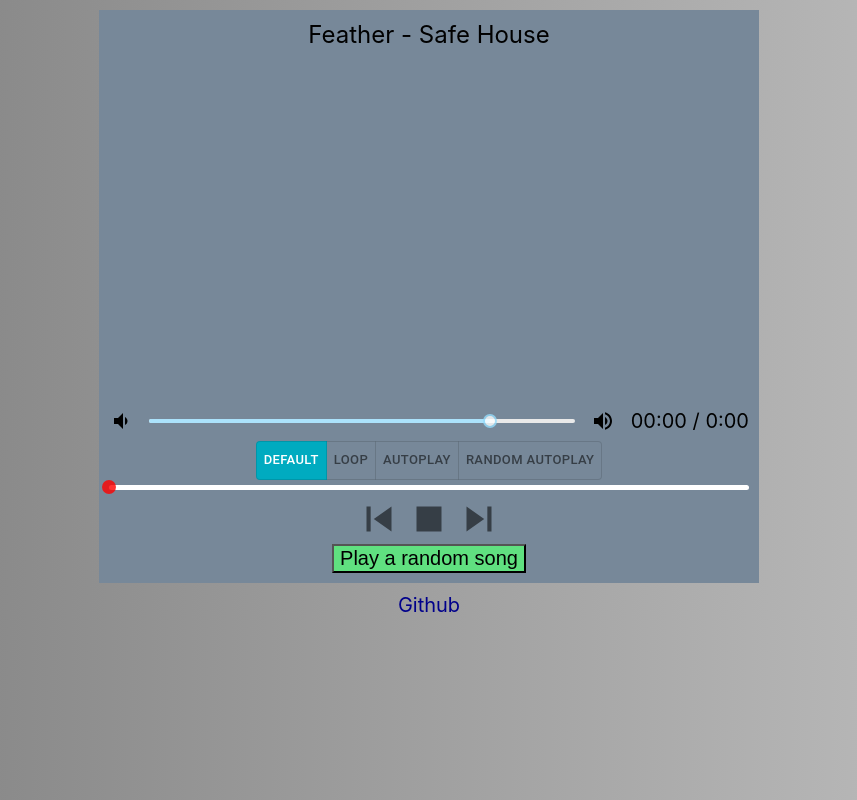
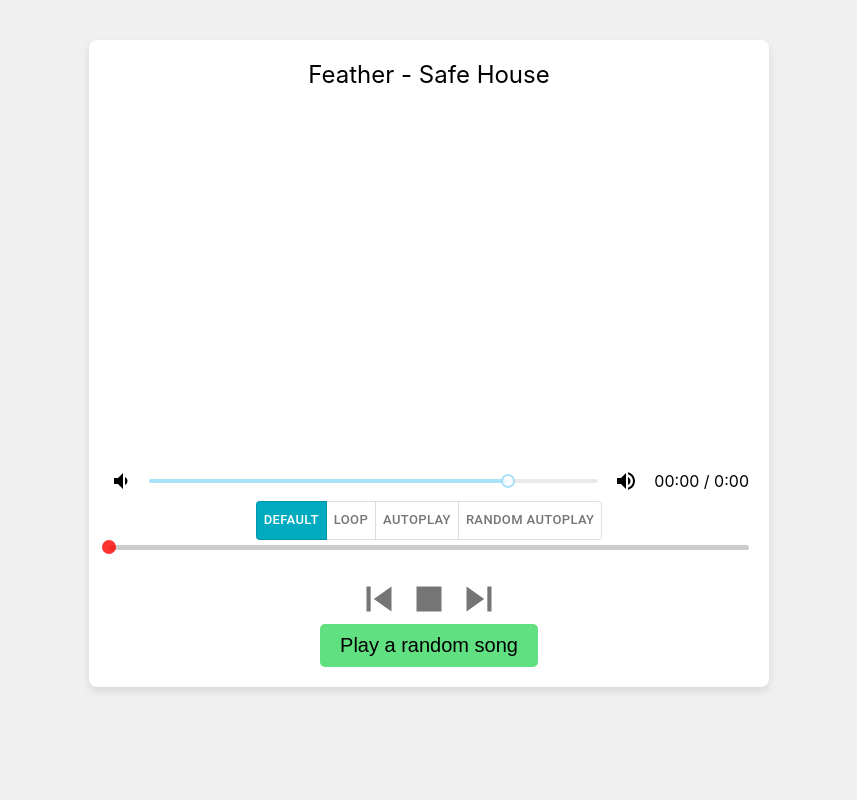
Before and after one commit to Danh-Lan/music-player, a React (Create React App) app: page / in a window 1280 px wide. Shown: the whole page, without its empty margins (211-1068 px from the left). Built offline with nearby package versions, Linux system fonts and the light colour scheme; the HTML template or start-up script is replaced by a standard one.

Commit message:
change the css

```diff
--- a/src/App.js
+++ b/src/App.js
@@ -59,51 +59,56 @@ function App() {
 	}
 
   return (
-		<div className="main" >
-			<div className = "video-container">
+    <div className="main">
+      <div className="video-container">
         <div className="player-wrapper">
           <div style={{ fontSize: 24 }}>
             {currentSong.artist} - {currentSong.title}
           </div>
-
-					<ReactPlayer className = "player"
-						ref = {playerRef}
-						key = {currentSong.url} /* force reload to deal with bad duration time issue */
-						url = {currentSong.url}
-						volume = {volume}
-						playing = {isPlaying}
-						loop = {loop}
-						controls = {false}
-						onPlay = {handlePlay}
-						onPause = {handlePause}
-						onEnded = {handleEnded}
-						onProgress = {handleProgress}
-						onDuration = {handleDuration}
+          <ReactPlayer
+            className="player"
+            ref={playerRef}
+            key={currentSong.url}
+            url={currentSong.url}
+            volume={volume}
+            playing={isPlaying}
+            loop={loop}
+            controls={false}
+            onPlay={handlePlay}
+            onPause={handlePause}
+            onEnded={handleEnded}
+            onProgress={handleProgress}
+            onDuration={handleDuration}
           />
-
-					<div className = "control-bar">
-						<Control audio = {playerRef}
-							playlist = {playlist} setCurrentSong = {setCurrentSong}
-							playOption = {playOption} setPlayOption = {setPlayOption}
-							currentSongIndex = {currentSongIndex} setCurrentSongIndex = {setCurrentSongIndex}
-							isPlaying = {isPlaying} setIsPlaying = {setIsPlaying}
-							duration = {duration}
-							songProgress = {songProgress} setSongProgress = {setSongProgress}
-							volume = {volume} setVolume = {setVolume}
-							loop = {loop} setLoop = {setLoop}
+          <div className="control-bar">
+            <Control
+              audio={playerRef}
+              playlist={playlist}
+              setCurrentSong={setCurrentSong}
+              playOption={playOption}
+              setPlayOption={setPlayOption}
+              currentSongIndex={currentSongIndex}
+              setCurrentSongIndex={setCurrentSongIndex}
+              isPlaying={isPlaying}
+              setIsPlaying={setIsPlaying}
+              duration={duration}
+              songProgress={songProgress}
+              setSongProgress={setSongProgress}
+              volume={volume}
+              setVolume={setVolume}
+              loop={loop}
+              setLoop={setLoop}
             />
             <div></div>
-						<RandomButton playlist = {playlist} setCurrentSong = {setCurrentSong}
-							setIsPlaying = {setIsPlaying}
-							setCurrentSongIndex = {setCurrentSongIndex}
-							setSongProgress = {setSongProgress}
+            <RandomButton
+              playlist={playlist}
+              setCurrentSong={setCurrentSong}
+              setIsPlaying={setIsPlaying}
+              setCurrentSongIndex={setCurrentSongIndex}
+              setSongProgress={setSongProgress}
             />
           </div>
         </div>
-
-				<a href={"https://github.com/Danh-Lan/music-player"} target="_blank" rel="noreferrer" className="footer">
-					Github
-				</a>
       </div>
     </div>
   );
--- a/src/component/Control.js
+++ b/src/component/Control.js
@@ -1,3 +1,4 @@
+import React from 'react';
 import IconButton from "@mui/material/IconButton";
 import PlayArrowIcon from '@mui/icons-material/PlayArrow';
 import StopIcon from '@mui/icons-material/Stop';
@@ -6,7 +7,6 @@ import SkipNextIcon from '@mui/icons-material/SkipNext';
 import VolumeDown from '@mui/icons-material/VolumeDown';
 import VolumeUp from '@mui/icons-material/VolumeUp';
 import Stack from '@mui/material/Stack';
-
 import MuiToggleButton from '@mui/material/ToggleButton';
 import ToggleButtonGroup from '@mui/material/ToggleButtonGroup';
 import { styled, createTheme, ThemeProvider } from '@mui/material/styles';
@@ -14,9 +14,7 @@ import { styled, createTheme, ThemeProvider } from '@mui/material/styles';
 import Slider from "rc-slider";
 import 'rc-slider/assets/index.css';
 
-import '../style/Control.css';
-
-function Control({audio, playlist, playOption, setPlayOption, duration, isPlaying, setIsPlaying, setCurrentSong, currentSongIndex, setCurrentSongIndex, songProgress, setSongProgress, volume, setVolume, loop, setLoop}) {
+const Control = ({ audio, playlist, playOption, setPlayOption, duration, isPlaying, setIsPlaying, setCurrentSong, currentSongIndex, setCurrentSongIndex, songProgress, setSongProgress, volume, setVolume, loop, setLoop }) => {
   const ToggleButton = styled(MuiToggleButton)(({ selectedcolor }) => ({
     '&.Mui-selected, &.Mui-selected:hover': {
       color: 'white',
@@ -41,8 +39,7 @@ function Control({audio, playlist, playOption, setPlayOption, duration, isPlayin
   };
 
   const previousSong = () => {
-		const newSongIndex = (currentSongIndex + (playlist.length-1)) % playlist.length;
-
+    const newSongIndex = (currentSongIndex + (playlist.length - 1)) % playlist.length;
     setSongProgress(0);
     setIsPlaying(true);
     setCurrentSongIndex(newSongIndex);
@@ -51,7 +48,6 @@ function Control({audio, playlist, playOption, setPlayOption, duration, isPlayin
 
   const nextSong = () => {
     const newSongIndex = (currentSongIndex + 1) % playlist.length;
-
     setSongProgress(0);
     setIsPlaying(true);
     setCurrentSongIndex(newSongIndex);
@@ -61,27 +57,17 @@ function Control({audio, playlist, playOption, setPlayOption, duration, isPlayin
   const handleChangeSongProgress = (progress) => {
     setSongProgress(progress);
     audio.current.seekTo(progress, "seconds");
-	}
+  };
 
   const handleKeyDown = (event) => {
     if (event.key === "ArrowRight") {
       const seek = Math.min(songProgress + 5, duration);
-
       setSongProgress(seek);
       audio.current.seekTo(seek, "seconds");
     } else if (event.key === "ArrowLeft") {
       const seek = Math.max(songProgress - 5, 0);
-
       setSongProgress(seek);
       audio.current.seekTo(seek, "seconds");
-		}
-
-		if (event.key === "ArrowUp") {
-			const newVolume = Math.min(volume + 0.1, 1);
-			setVolume(newVolume);
-		} else if (event.key === "ArrowDown") {
-			const newVolume = Math.max(volume - 0.1, 0);
-			setVolume(newVolume);
     }
   };
 
@@ -95,21 +81,19 @@ function Control({audio, playlist, playOption, setPlayOption, duration, isPlayin
     const hour = Math.floor(duration / 3600);
     const minute = Math.floor((duration / 60) % 60);
     const second = Math.ceil(duration % 60);
-
     return (
       <span>
-				{(hour > 0) ? hour+':' : ''}
-				{(minute < 10) ? '0'+minute : minute}
+        {(hour > 0) ? hour + ':' : ''}
+        {(minute < 10) ? '0' + minute : minute}
         :
-				{(second < 10) ? '0'+second : second}
+        {(second < 10) ? '0' + second : second}
       </span>
-		)
-	}
+    );
+  };
 
   const handlePlayOption = (event, newPlayOption) => {
     if (newPlayOption != null) {
       setPlayOption(newPlayOption);
-
       if (newPlayOption === "loop") {
         setLoop(true);
       } else {
@@ -119,26 +103,24 @@ function Control({audio, playlist, playOption, setPlayOption, duration, isPlayin
   };
 
   return (
-        <div tabIndex="1" onKeyDown = {handleKeyDown} onKeyPress={(e) => handleKeyPress(e)}>
+    <div tabIndex="1" onKeyDown={handleKeyDown} onKeyPress={(e) => handleKeyPress(e)}>
       <Stack spacing={2} direction="row" sx={{ mb: 1 }} alignItems="center">
-				<VolumeDown/>
+        <VolumeDown />
         <Slider
-					defaultValue = {0}
-					min = {0}
-					max = {1}
-					step = {0.05}
-					onChange = {handleChangeVolume}
-					value = {volume}
+          defaultValue={0}
+          min={0}
+          max={1}
+          step={0.05}
+          onChange={handleChangeVolume}
+          value={volume}
         />
-				<VolumeUp/>
-
+        <VolumeUp />
         <div>
           <span>{convertDuration(Math.floor(songProgress))}</span>
           <span>&nbsp;/&nbsp;</span>
-					<span>{duration === 0 ? '0:00' : convertDuration(Math.floor(duration-1))}</span>
+          <span>{duration === 0 ? '0:00' : convertDuration(Math.floor(duration - 1))}</span>
         </div>
       </Stack>
-
       <ThemeProvider theme={theme}>
         <ToggleButtonGroup
           value={playOption}
@@ -152,7 +134,6 @@ function Control({audio, playlist, playOption, setPlayOption, duration, isPlayin
           <ToggleButton value="random autoplay" selectedcolor="#00abc0">Random autoplay</ToggleButton>
         </ToggleButtonGroup>
       </ThemeProvider>
-
       <Slider
         trackStyle={{ backgroundColor: 'red', height: 5 }}
         handleStyle={{
@@ -160,29 +141,30 @@ function Control({audio, playlist, playOption, setPlayOption, duration, isPlayin
           backgroundColor: 'red',
         }}
         railStyle={{
-					backgroundColor: 'white',
+          backgroundColor: '#ccc', // Change the rail background color to a light grey
           height: 5
         }}
-				defaultValue = {0}
-				min = {0}
-				max = {duration}
-				step = {1}
-				onChange = {handleChangeSongProgress}
-				value = {songProgress}
+        defaultValue={0}
+        min={0}
+        max={duration}
+        step={1}
+        onChange={handleChangeSongProgress}
+        value={songProgress}
       />
-
+      <div className="control-bar">
         <IconButton onClick={previousSong} sx={{ minHeight: 0, minWidth: 0, padding: 0 }}>
           <SkipPreviousIcon sx={{ fontSize: 50 }} />
         </IconButton>
         <IconButton onClick={playStop} sx={{ minHeight: 0, minWidth: 0, padding: 0 }}>
-				{isPlaying ? <PlayArrowIcon sx={{ fontSize: 50 }}  />
-				: <StopIcon  sx={{ fontSize: 50 }} /> }
+          {isPlaying ? <PlayArrowIcon sx={{ fontSize: 50 }} />
+            : <StopIcon sx={{ fontSize: 50 }} />}
         </IconButton>
         <IconButton onClick={nextSong} sx={{ minHeight: 0, minWidth: 0, padding: 0 }}>
           <SkipNextIcon sx={{ fontSize: 50 }} />
         </IconButton>
       </div>
+    </div>
   );
-}
+};
 
 export default Control;
--- a/src/style/App.css
+++ b/src/style/App.css
@@ -1,15 +1,21 @@
 *, *::after, *::before {
   outline: none;
+  box-sizing: border-box;
 }
 
 body {
-	margin: 0 auto;
-	font-size: 20px;
-	background-image: linear-gradient(to right, gray, silver);
+  margin: 0;
+  font-family: -apple-system, BlinkMacSystemFont, 'Segoe UI', 'Roboto', 'Oxygen',
+    'Ubuntu', 'Cantarell', 'Fira Sans', 'Droid Sans', 'Helvetica Neue',
+    sans-serif;
+  -webkit-font-smoothing: antialiased;
+  -moz-osx-font-smoothing: grayscale;
+  background-color: #f0f0f0;
 }
 
 .main {
   text-align: center;
+  padding: 20px;
 }
 
 .video-container {
@@ -22,24 +28,24 @@ body {
 
 .player-wrapper {
   position: relative;
-    padding: 10px;
-    margin: 10px;
-    background-color: lightslategray;
+  padding: 20px;
+  margin: 20px;
+  background-color: #ffffff;
+  box-shadow: 0 4px 8px rgba(0, 0, 0, 0.1);
+  border-radius: 8px;
 }
 
 .player {
   object-fit: cover;
   padding: 0;
   margin: 0;
+}
 
+.control-bar {
+  margin-top: 20px;
 }
 
 .footer {
   text-decoration: none;
   color: darkblue;
 }
-
-/*.column {
-    flex: 50%;
-    padding: 5px;
-}*/
--- a/src/style/RandomButton.css
+++ b/src/style/RandomButton.css
@@ -1,4 +1,14 @@
+/* src/style/RandomButton.css */
 .random-button {
-	background-color: rgb(96, 224, 128);
-	font-size: 20px;
+  background-color: #60e080;
+  font-size: 20px;
+  padding: 10px 20px;
+  border: none;
+  border-radius: 5px;
+  cursor: pointer;
+  transition: background-color 0.3s ease;
 }
+
+.random-button:hover {
+  background-color: #4cbf66;
+}
```
Also changed, not shown: src/style/Control.css (deleted). Lines whose indentation alone changed are shown as unchanged.
